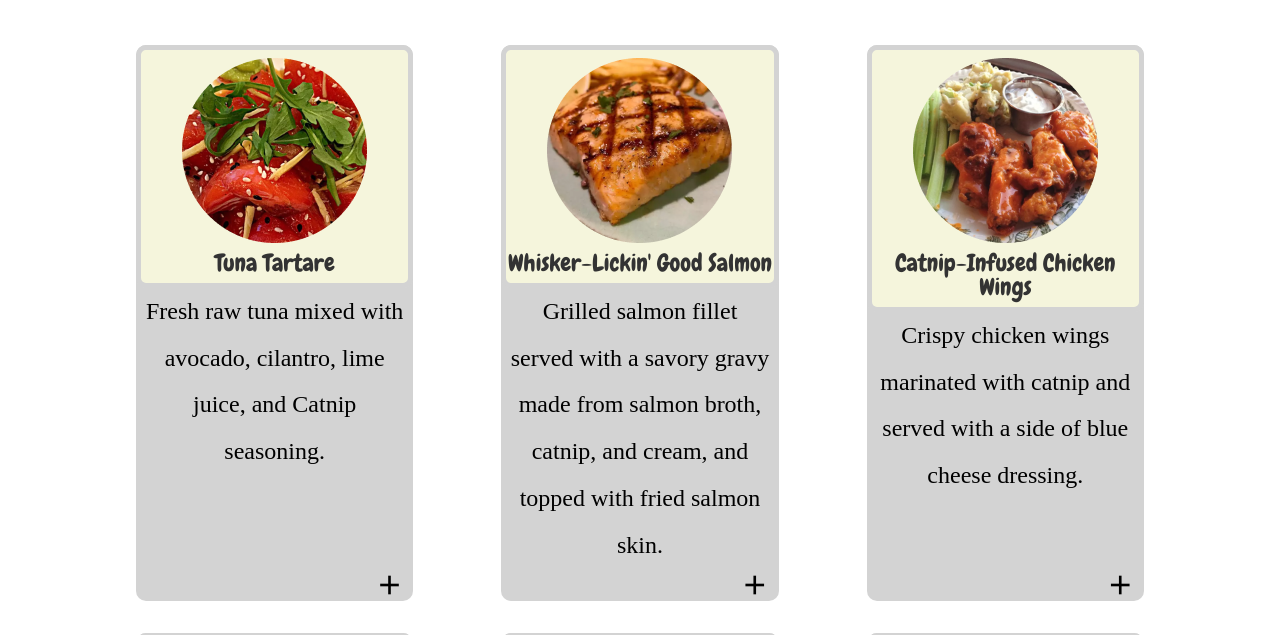
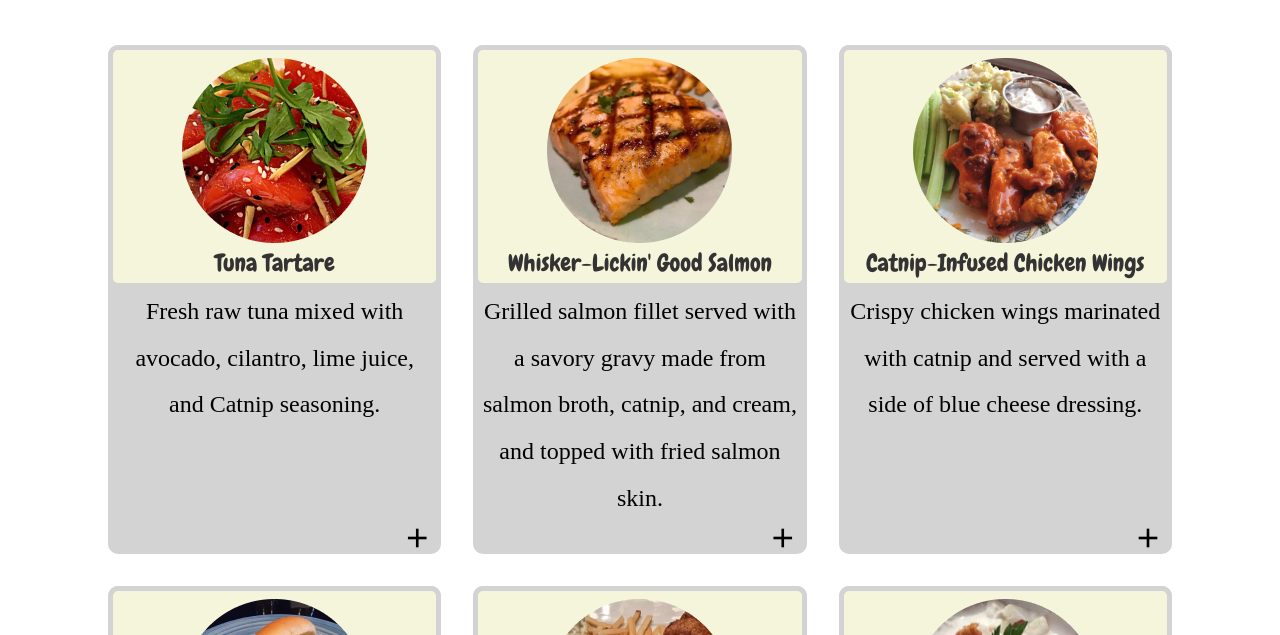
Before and after one commit to mrcordova/FatCatFood, a plain HTML site: page pages/menu/menu.html in a window 1280 px wide. Shown: the part 808-1443 px from the top of the page. Drawn offline with Linux system fonts and the light colour scheme.

Commit message:
fix menu scroll issue

```diff
--- a/pages/menu/menu.css
+++ b/pages/menu/menu.css
@@ -223,7 +223,7 @@ nav ul li:last-child {
     /* border: 1px solid purple; */
     background-color: var(--off-gray);
     border-radius: 10px;
-    /* flex: 1; */
+    flex: 1;
 
     flex-basis: 25.33%;
     margin: 1rem;
@@ -283,7 +283,7 @@ nav ul li:last-child {
 .menu-card-desc p {
     /* border: 1px solid seagreen; */
     flex: 1;
-    overflow: scroll;
+    /* overflow: scroll; */
     text-align: center;
 }
 
```
Also changed, not shown: pages/contact/contact.html (+4 -4 lines).
